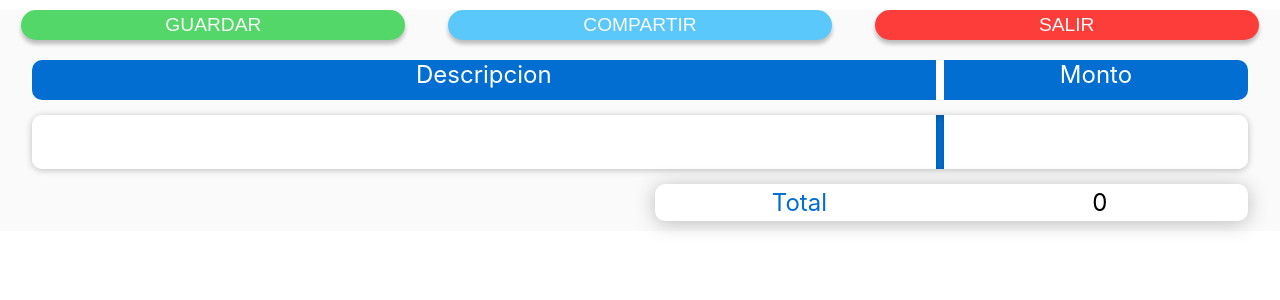
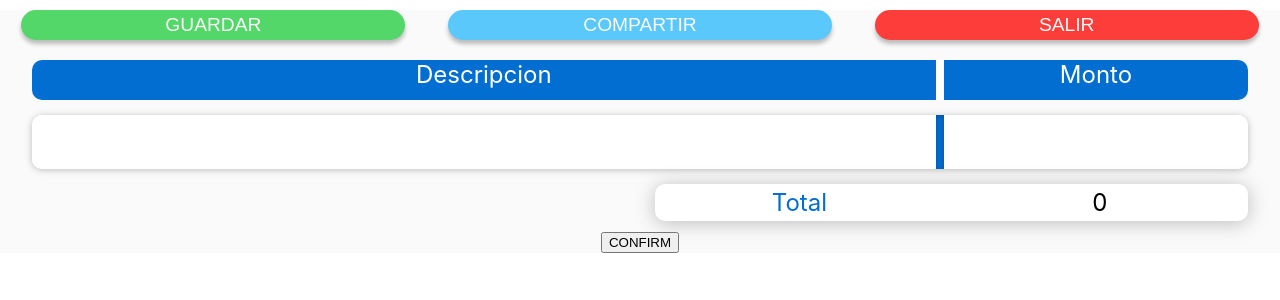
Before and after one commit to moctezumadaniel/MDTickets, a React (Create React App) app: page / in a window 1280 px wide. Shown: the top 300 px of the page. Built offline with nearby package versions, Linux system fonts and the light colour scheme.

Commit message:
add confirm edit component without style

```diff
--- a/src/App.js
+++ b/src/App.js
@@ -6,6 +6,7 @@ import MainButtons from "./MainButtons";
 import Total from "./Total"
 import AddButton from './AddButton'
 import DeleteEditeButtons from './DeleteEditeButtons'
+import ConfirmEditing from './ConfirmEdit'
 
 function App() {
   return (
@@ -17,6 +18,7 @@ function App() {
       <Total/>
       <DeleteEditeButtons/>
       <AddButton/>
+      <ConfirmEditing/>
     </div>
   );
 }
--- /dev/null
+++ b/src/ConfirmEdit.js
@@ -0,0 +1,15 @@
+import './ConfirmEdit.css'
+function ConfirmEditing (){
+    return(
+        <div>
+            {
+            <div>
+            <button>CONFIRM</button>
+            </div>
+            }
+
+        </div>
+    );
+}
+
+export default ConfirmEditing
```
Also changed, not shown: src/ConfirmEdit.css (added).
